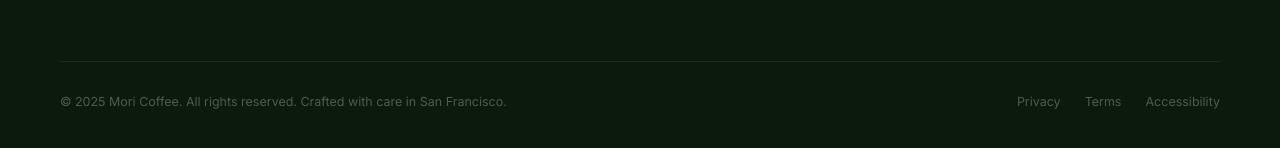
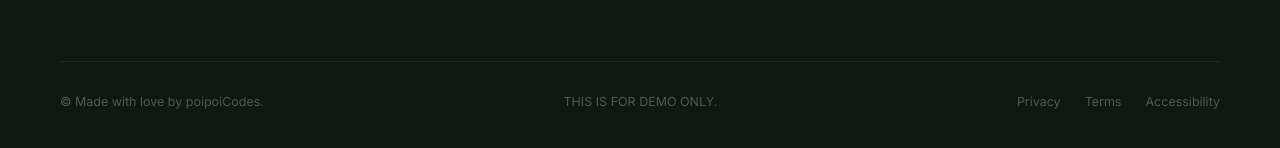
Before and after one commit to poipoi1112/poipoiCodes---Mori, a plain HTML site: page index.html in a window 1280 px wide. Shown: the part 5885-6033 px from the top of the page. Drawn offline with nearby package versions, Linux system fonts and the light colour scheme; a web font is replaced by a local one.

```diff
--- a/index.html
+++ b/index.html
@@ -1044,7 +1044,8 @@
         </div>
       </div>
       <div class="footer-bottom">
-        <p>&copy; 2025 Mori Coffee. All rights reserved. Crafted with care in San Francisco.</p>
+          <p>&copy; Made with love by poipoiCodes.</p>
+          <p>THIS IS FOR DEMO ONLY.</p>
         <div class="footer-legal">
           <a href="#">Privacy</a>
           <a href="#">Terms</a>
```
